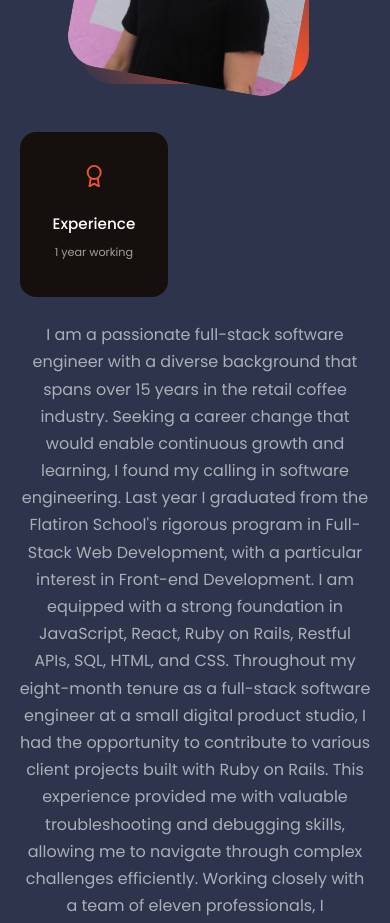
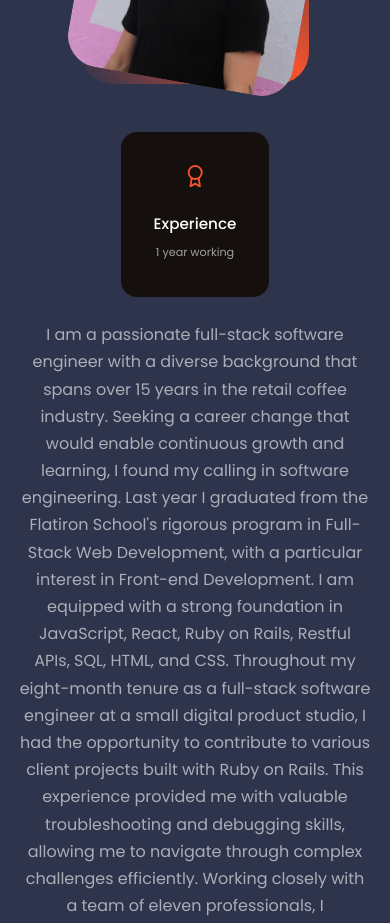
Before and after one commit to mwilkins74/portfolio, a React (Create React App) app: page / in a window 390 px wide. Shown: the part 1180-2103 px from the top of the page. Built offline with nearby package versions, Linux system fonts and the light colour scheme.

Commit message:
viewport changes

```diff
--- a/src/components/about/About.css
+++ b/src/components/about/About.css
@@ -82,6 +82,18 @@
     margin: 2rem auto 4rem;
   }
 
+  .about__cards {
+    display: flex;
+    justify-content: center;
+    align-items: center;
+    flex-direction: column;
+    gap: 1rem;
+  }
+
+  .about__content {
+    text-align: center;
+  }
+
   .about__content p {
     margin: 1rem 0 1.5rem;
   }
@@ -94,8 +106,11 @@
     margin: 0 auto 3rem;
   }
 
-  .about_cards {
-    grid-template-columns: 1fr 1fr;
+  .about__cards {
+    display: flex;
+    justify-content: center;
+    align-items: center;
+    flex-direction: column;
     gap: 1rem;
   }
 
```
